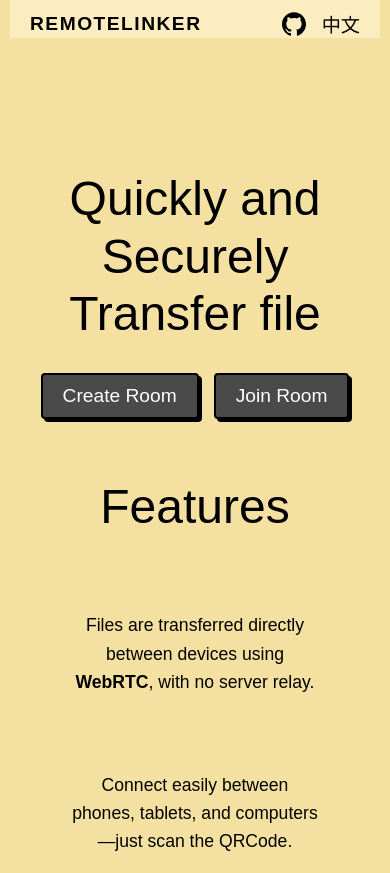
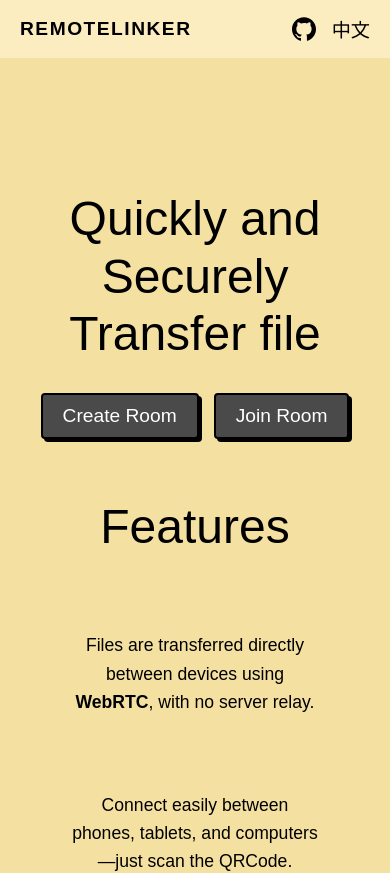
Before and after one commit to Azithromyc1n/remotelinker, a React (Vite) app in the folder web/: page / in a window 390 px wide. Shown: the top 873 px of the page. Built offline with nearby package versions, Linux system fonts and the light colour scheme; a web font is replaced by a local one.

Commit message:
resize layout

```diff
--- a/web/src/styles/Home.module.css
+++ b/web/src/styles/Home.module.css
@@ -12,18 +12,19 @@
 /* 顶部 Header */
 .header {
     background-color: #FCEDC0;
-    width: 100%;
+    width: calc(100% + 40px);
+    margin: 0 -20px;
+    box-sizing: border-box;
     display: flex;
     justify-content: space-between;
     align-items: center;
-    padding: 10px 40px 10px 0;
+    padding: 15px 40px;
 }
 
 .title {
     font-weight: bold;
     font-size: 1.2rem;
     letter-spacing: 1.5px;
-    margin-left: 20px;
 }
 
 .githublogo {
@@ -132,6 +133,6 @@
         flex-basis: 80%;
     }
     .header {
-        padding: 10px 20px 0 0;
+        padding: 15px 20px;
     }
 }
```
